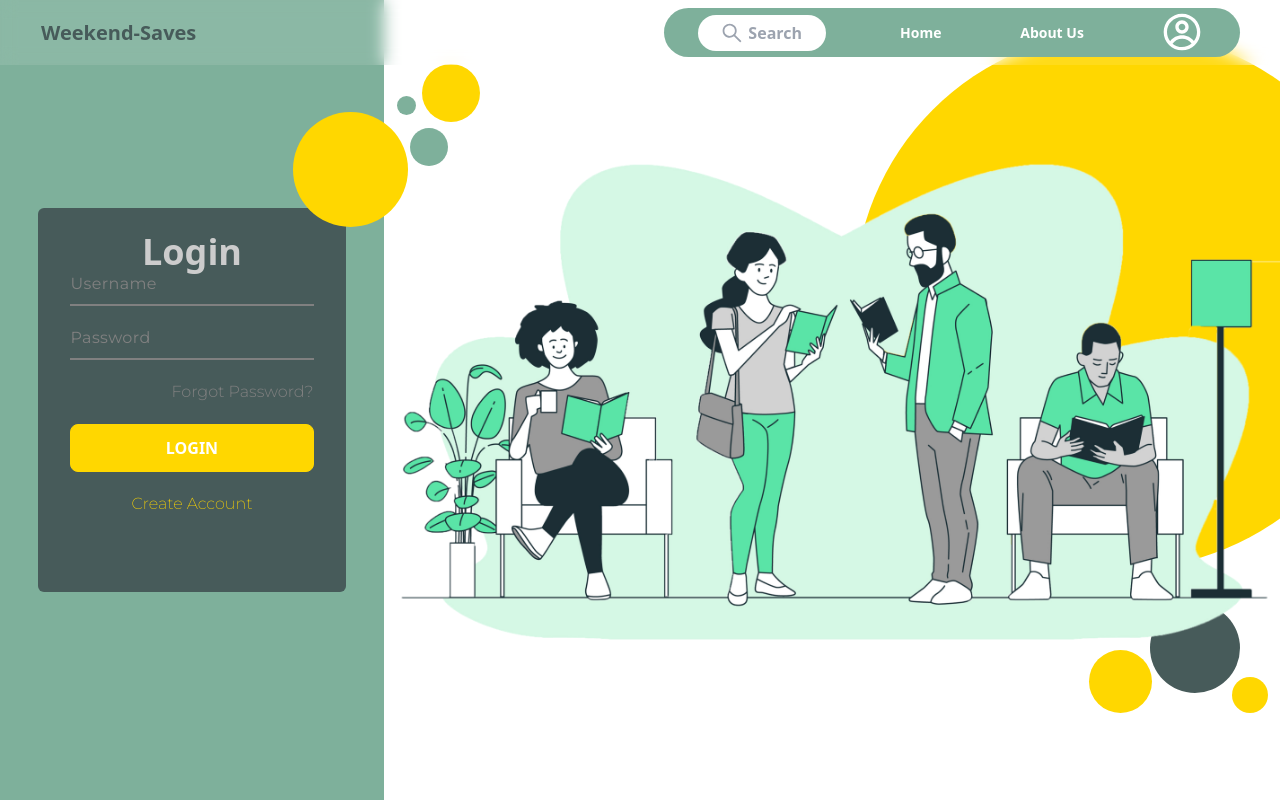
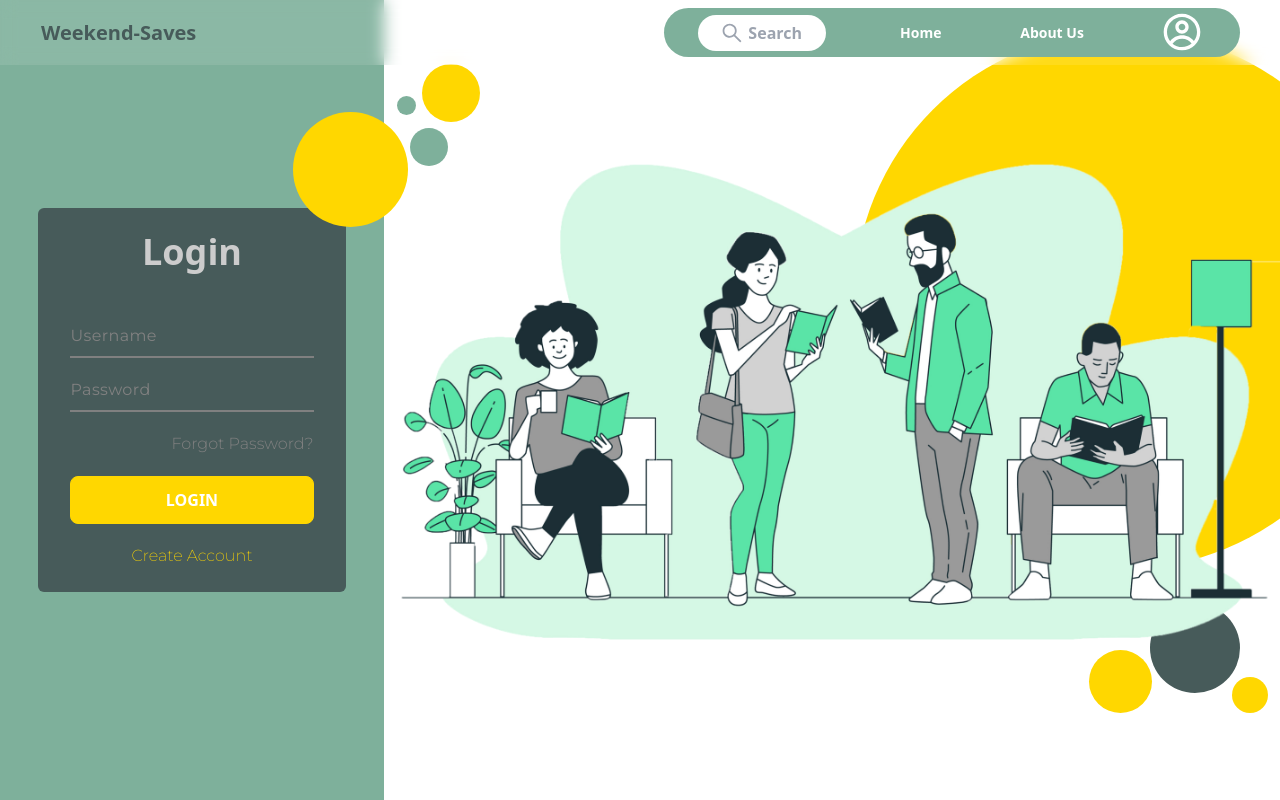
Before and after one commit to jainavi/weekend-saves, a React (Create React App) app in the folder frontend/: page /login in a window 1280 px wide. Built offline with nearby package versions, Linux system fonts and the light colour scheme.

Commit message:
Changed Padding

```diff
--- a/frontend/src/pages/Login/index.js
+++ b/frontend/src/pages/Login/index.js
@@ -17,7 +17,7 @@ function LoginPage() {
               size="w-[80%] max-w-[23rem] min-h-[24rem]"
               color="bg-secondry"
               position="self-center mx-auto"
-              extra="flex-col px-6 lg:px-8"
+              extra="flex-col px-5 lg:px-8 justify-between"
             >
               <Outlet />
             </Card>
```
